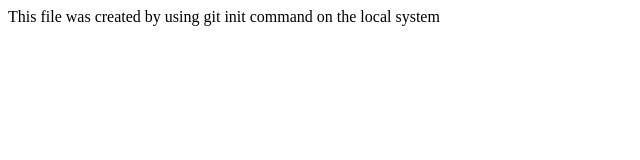
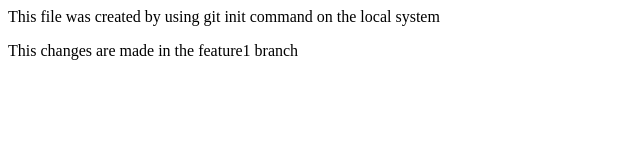
Before and after one commit to JawadKhan16/LocalRepository, a plain HTML site: page Index.html in a window 1280 px wide. Shown: the whole page, without its empty margins (0-640 px from the left). Drawn offline with Linux system fonts and the light colour scheme.

Commit message:
Added in Feature1 Branch

```diff
--- a/Index.html
+++ b/Index.html
@@ -1 +1,3 @@
 <p>This file was created by using git init command on the local system</p>
+
+<p>This changes are made in the feature1 branch</p>
```
